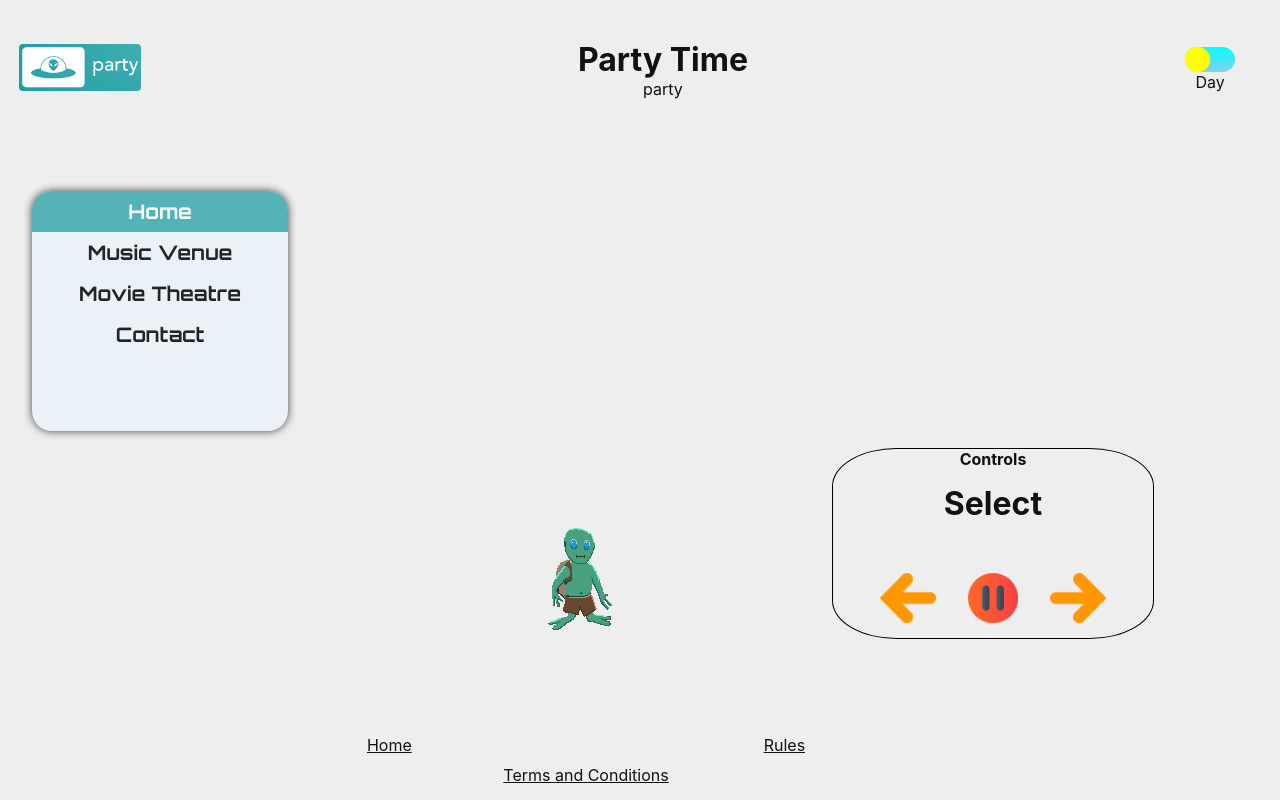
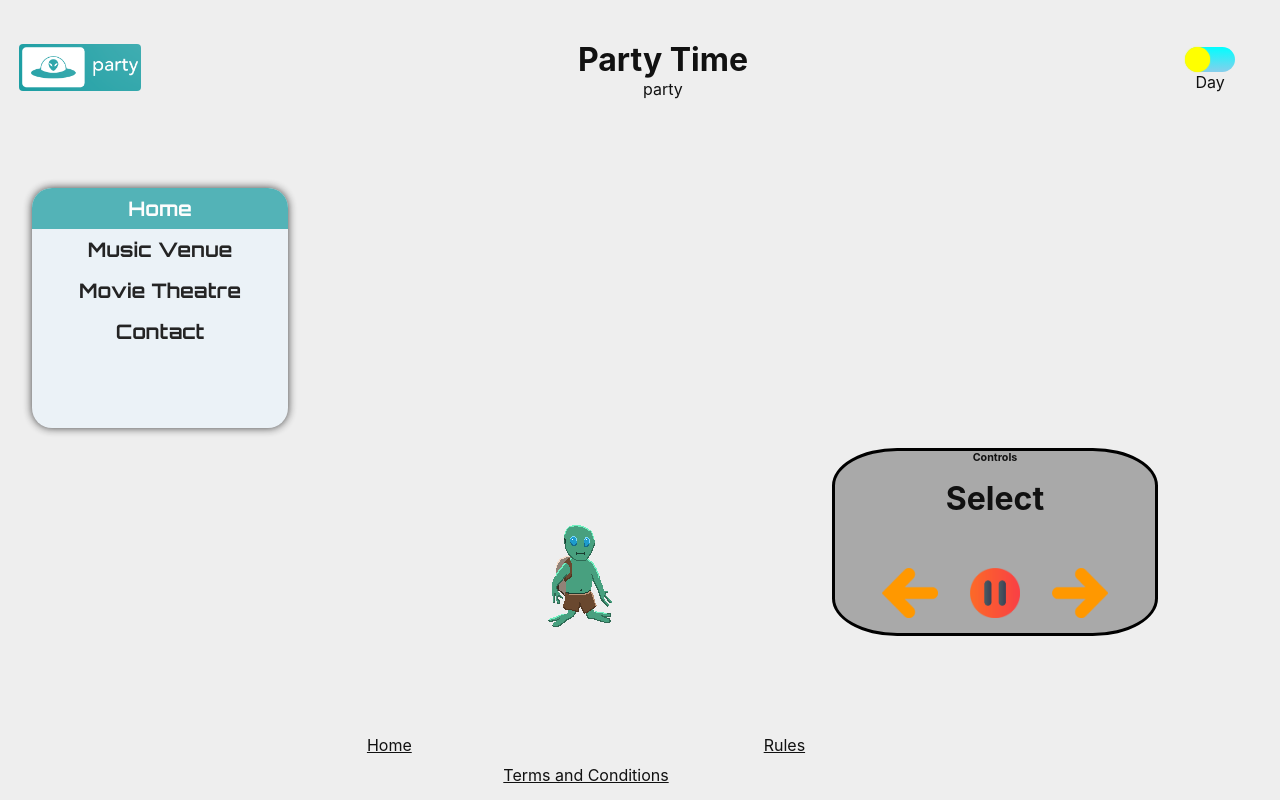
Before and after one commit to phellwege/ThePartyTime, a React (Create React App) app in the folder client/: page / in a window 1280 px wide. Built offline with nearby package versions, Linux system fonts and the light colour scheme; a web font is replaced by a local one.

Commit message:
fixed controls music

```diff
--- a/client/src/Main.css
+++ b/client/src/Main.css
@@ -42,7 +42,6 @@
     height: 25%;
     margin: 35% 0 0 65%;
     border-radius: 20%;
-    border: 3px solid black;
 }
 .Selector {
     display: flex;
--- a/client/src/components/Controls.js
+++ b/client/src/components/Controls.js
@@ -27,7 +27,7 @@ const Controls = () => {
     return (
         <>
             <div id="Controller-interface">
-                <h4>Controls</h4>
+                <h6>Controls</h6>
                 <div class="Selector">
                     <h1>Select</h1>
                 </div>
--- a/client/src/components/Head.js
+++ b/client/src/components/Head.js
@@ -34,7 +34,11 @@ const GlobalStyle = createGlobalStyle`
     }
     #Controller-interface {
         border: ${props =>
-            props.theme.mode === 'dark' ? '1px solid #ff9800' : '1px solid black;' };
+            props.theme.mode === 'dark' ? '3px solid #ff9800' : '3px solid black;' };
+        background-color: ${props =>
+            props.theme.mode === 'dark' ? 'rgb(54, 54, 54)' : 'darkgray'};
+        box-shadow: ${props =>
+            props.theme.mode === 'dark' ? '0 0 25px #ff9800' : 'none'};
     }
     #navigation {
         box-shadow: ${props =>
@@ -87,6 +91,10 @@ const GlobalStyle = createGlobalStyle`
     #Controller-interface2 {
         background-color: ${props =>
             props.theme.mode === 'dark' ? 'rgb(54, 54, 54)' : 'darkgray'};
+        box-shadow: ${props =>
+            props.theme.mode === 'dark' ? '0 0 25px #ff9800' : 'none'};
+        border: ${props =>
+            props.theme.mode === 'dark' ? '3px solid #ff9800' : '3px solid black;' };
     }
 
     };
--- a/client/src/components/MusicControls.js
+++ b/client/src/components/MusicControls.js
@@ -5,7 +5,7 @@ const MusicControls = () => {
     return (
         <>
         <div id="Controller-interface2">
-                <h4>Controls</h4>
+                <h6>Controls</h6>
                 <div class="Selector">
                     <h2><a href="/">Leave</a></h2>
 
```
